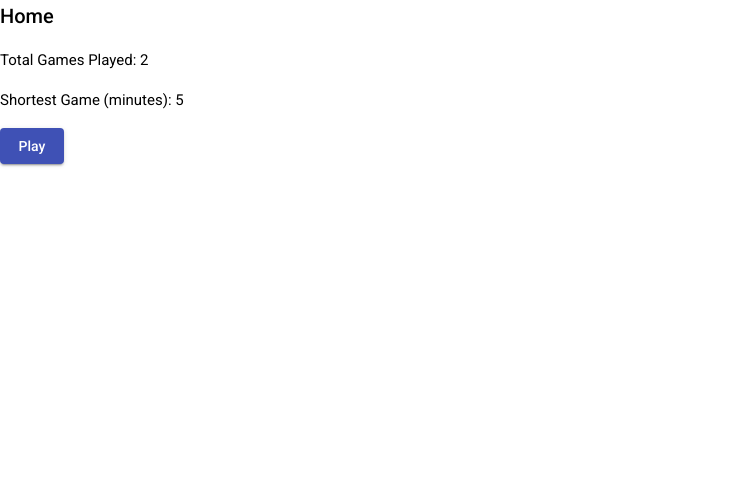
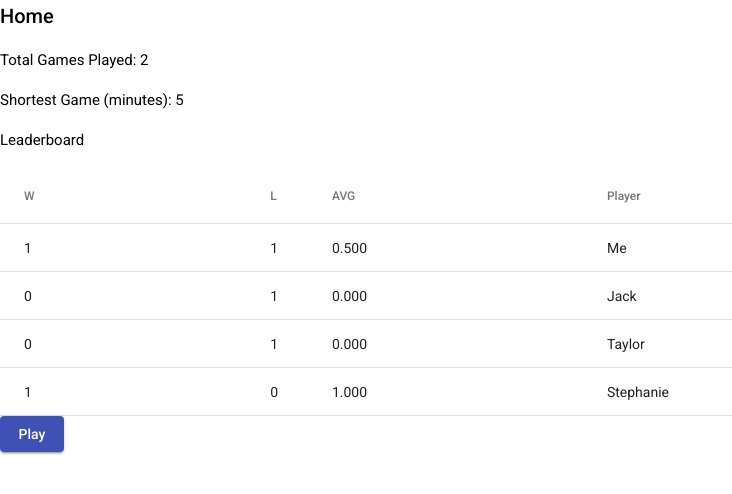
Before and after one commit to tsteelematc/tca-foo-angular-md, an Angular app: page / in a window 1280 px wide. Shown: the top 494 px of the page, without its empty margins (0-732 px from the left). Built offline with nearby package versions, Linux system fonts and the light colour scheme.

Commit message:
Display...
Whoa, MD table sucks ! ! !

But probably powerful : - )

```diff
--- a/src/app/home/home.component.html
+++ b/src/app/home/home.component.html
@@ -7,6 +7,98 @@
 <h4>
     Shortest Game (minutes): {{ shortestGameDuration }}
 </h4>
+<h4>
+    Leaderboard
+</h4>
+<table
+    mat-table
+    [dataSource]="leaderboardData"
+    style="width: 100%"
+>
+  <!-- W Column -->
+  <ng-container
+    matColumnDef="wins"
+  >
+    <th
+        mat-header-cell
+        *matHeaderCellDef
+    >
+        W
+    </th>
+    <td
+        mat-cell
+        *matCellDef="let row"
+    >
+        {{row.wins}}
+    </td>
+  </ng-container>
+
+  <!-- L Column -->
+  <ng-container
+    matColumnDef="losses"
+  >
+    <th
+        mat-header-cell
+        *matHeaderCellDef
+    >
+        L
+    </th>
+    <td
+        mat-cell
+        *matCellDef="let row"
+    >
+        {{row.losses}}
+    </td>
+  </ng-container>
+
+  <!-- AVG Column -->
+  <ng-container
+    matColumnDef="winningPercent"
+  >
+    <th
+        mat-header-cell
+        *matHeaderCellDef
+    >
+        AVG
+    </th>
+    <td
+        mat-cell
+        *matCellDef="let row"
+    >
+        {{row.winningPercentage}}
+    </td>
+  </ng-container>
+
+  <!-- Name Column -->
+  <ng-container
+    matColumnDef="name"
+  >
+    <th
+        mat-header-cell
+        *matHeaderCellDef
+    >
+        Player
+    </th>
+    <td
+        mat-cell
+        *matCellDef="let row"
+    >
+        {{row.name}}
+    </td>
+  </ng-container>
+
+  <tr
+    mat-header-row
+    *matHeaderRowDef="leaderboardColumns"
+  >
+  </tr>
+  <tr
+    mat-row
+    *matRowDef="let row; columns: leaderboardColumns;"
+  >
+  </tr>
+
+</table>
 <button
     mat-raised-button
     color="primary"
--- a/src/app/home/home.component.ts
+++ b/src/app/home/home.component.ts
@@ -15,6 +15,8 @@ export class HomeComponent implements OnInit {
     this.gamesPlayed = this.gameSvc.gameResults.length;
 
     this.shortestGameDuration = this.gameSvc.calculateShortestGame() / 1000 / 60;
+
+    this.leaderboardData = this.gameSvc.calculateLeaderBoard();
   }
 
 
@@ -22,4 +24,6 @@ export class HomeComponent implements OnInit {
 
   shortestGameDuration = 0;
 
+  leaderboardData: any[] = [];
+  leaderboardColumns = ["wins", "losses", "winningPercent", "name"];
 }
```
